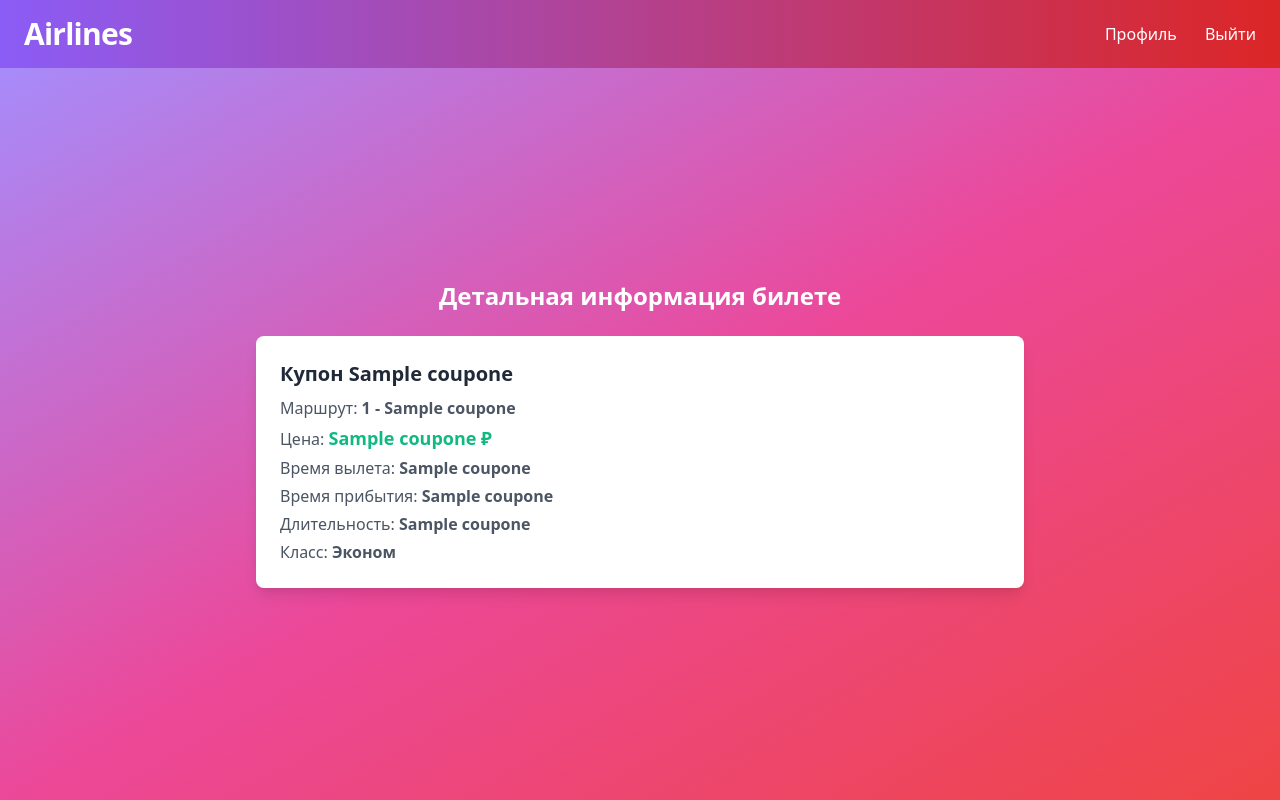
After one commit to RedRim/Airlines-db, a FastAPI app: page /tickets/1 in a window 1280 px wide. The commit adds this page. Run offline with FastAPI, Linux system fonts and the light colour scheme; a database or web service that is not in the repository returns one stand-in record (values such as "Sample title").

Commit message:
Детальная инфа о билете

```diff
--- /dev/null
+++ b/templates/tickets/ticket_detail.html
@@ -0,0 +1,36 @@
+<link href="https://cdn.jsdelivr.net/npm/tailwindcss@2.2.19/dist/tailwind.min.css" rel="stylesheet">
+
+<div class="flex flex-col min-h-screen">
+  <header class="bg-gradient-to-r from-purple-500 to-red-600 shadow-lg">
+    <div class="container mx-auto px-6 py-4 flex justify-between items-center">
+      <h1 class="text-3xl font-extrabold text-white tracking-tight">
+        Airlines
+      </h1>
+      <nav class="space-x-6">
+        <a href="/profile" class="text-white hover:text-yellow-300 transition duration-200">Профиль</a>
+        <form action="/logout" method="post" class="inline">
+          <button type="submit" class="text-white hover:text-yellow-300 transition duration-200">
+              Выйти
+          </button>
+        </form>
+      </nav>
+    </div>
+  </header>
+
+  <div class="flex flex-col items-center justify-center flex-1 bg-gradient-to-br from-purple-400 via-pink-500 to-red-500">
+    <h2 class="text-2xl font-bold text-white mb-6">Детальная информация билете</h2>
+    <div class="grid grid-cols-1 gap-6 w-full max-w-3xl">
+      {% for coupone in coupones %}
+        <div class="bg-white rounded-lg shadow-lg p-6">
+          <h3 class="text-xl font-semibold text-gray-800">Купон {{ coupone.num }}</h3>
+          <p class="mt-2 text-gray-600">Маршрут: <span class="font-semibold">{{ coupone.departure }} - {{ coupone.destination }}</span></p>
+          <p class="mt-1 text-gray-600">Цена: <span class="font-semibold text-lg text-green-500">{{ coupone.fare }} ₽</span></p>
+          <p class="mt-1 text-gray-600">Время вылета: <span class="font-semibold">{{ coupone.flight_time }}</span></p>
+          <p class="mt-1 text-gray-600">Время прибытия: <span class="font-semibold">{{ coupone.destination_time }}</span></p>
+          <p class="mt-1 text-gray-600">Длительность: <span class="font-semibold">{{ coupone.time }}</span></p>
+          <p class="mt-1 text-gray-600">Класс: <span class="font-semibold">{{ coupone.type }}</span></p>
+        </div>
+      {% endfor %}
+    </div>
+  </div>
+</div>
--- a/templates/tickets.html
+++ b/templates/tickets/tickets.html
@@ -47,7 +47,11 @@
       {% for ticket in tickets %}
         <div class="grid grid-cols-1 gap-6 w-full max-w-3xl">
           <div class="bg-white rounded-lg shadow-lg p-6">
-            <h2 class="text-xl font-bold text-gray-800">Авиакомпания «{{ ticket.airline }}»</h2>
+            <h2 class="text-xl font-bold text-gray-800">
+              <a href="tickets/{{ ticket.id }}">
+                Авиакомпания «{{ ticket.airline }}»
+              </a>
+            </h2>
             <p class="mt-2 text-gray-600">Цена билета: <span class="font-semibold text-lg text-green-500">{{ ticket.fare }} ₽</span></p>
             <p class="mt-1 text-gray-600">Маршрут: <span class="font-semibold">{{ ticket.route }}</span></p>
             <p class="mt-1 text-gray-600">Дата перелета: <span class="font-semibold">{{ ticket.flight_time }}</span></p>
```
Also changed, not shown: tickets/queries.py (+20 -2 lines), tickets/query_config.py (added, +11 -0 lines), tickets/routes.py (+26 -2 lines).
